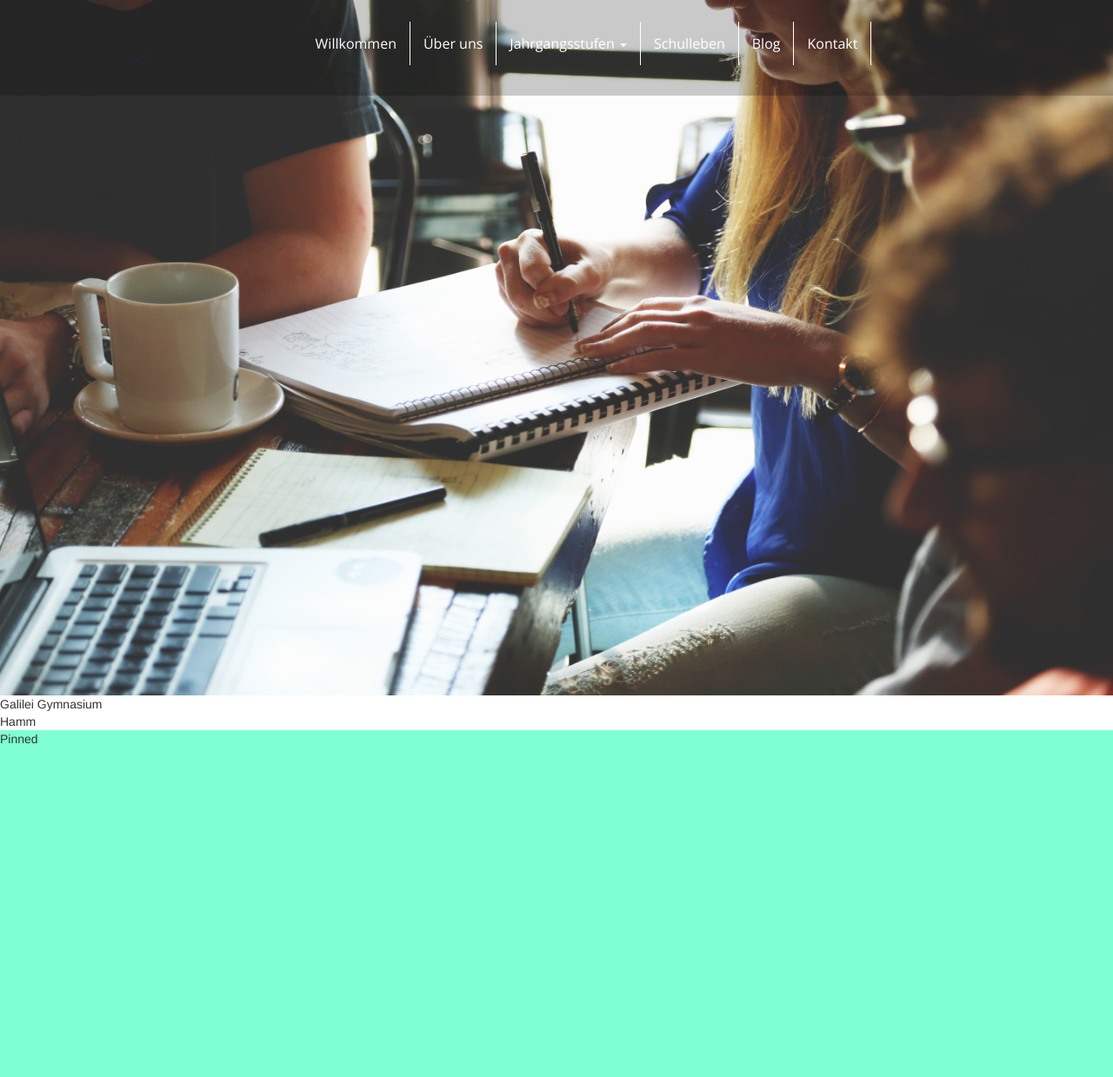
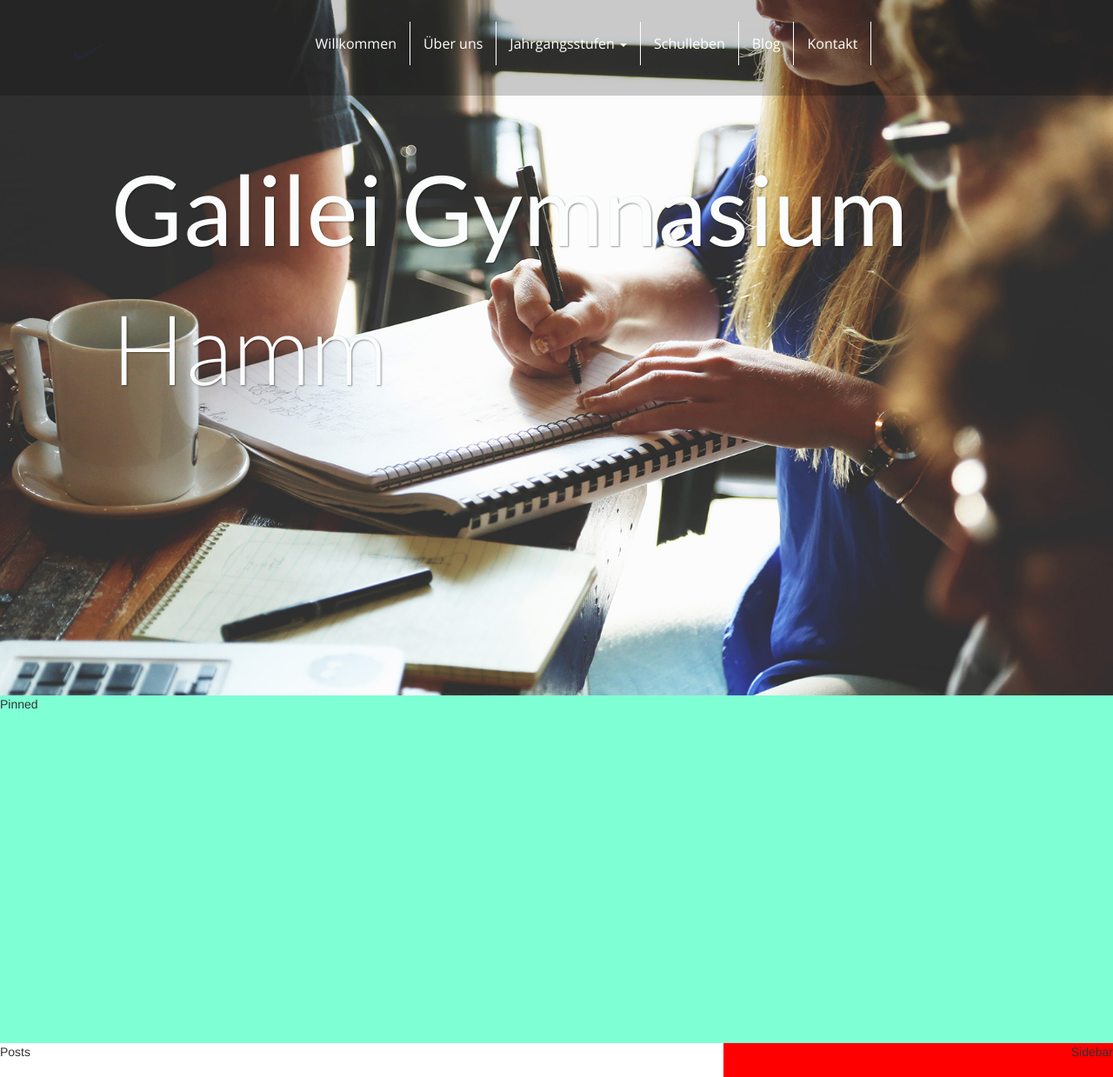
Before and after one commit to dehv/GalileiGymnasium, a PHP site: page / in a window 1280 px wide. Shown: the top 1239 px of the page at 87% size. Run offline with PHP 8.4, Linux system fonts and the light colour scheme; some libraries are stand-ins or nearby versions.

Commit message:
Fixed Text

```diff
--- a/index.css
+++ b/index.css
@@ -1,6 +1,31 @@
+
 
 .main {
+    height: 100vh;
+    width: 100%;
+    background: url(people-woman-coffee-meeting.jpg) no-repeat center center scroll;
+    -webkit-background-size: cover;
+    -moz-background-size: cover;
+    -o-background-size: cover;
+    background-size: cover;
+}
 
+.text {
+    color: #fbfcfc;
+    text-shadow: 1px 1px 2px rgba(0, 0, 0, 0.4);
+    font-family: 'Lato', sans-serif;
+    font-weight: 400;
+    font-size: 8em;
+    padding-top: 20vh;
+    padding-left: 10vw;
+}
+
+.gal {
+    font-weight: 400;
+}
+
+.hamm {
+    font-weight: 300;
 }
 
 .pinned {
--- a/index.html
+++ b/index.html
@@ -4,7 +4,13 @@
         <meta charset="utf-8">
         <meta http-equiv="X-UA-Compatible" content="IE=edge">
         <meta name="viewport" content="width=device-width, initial-scale=1">
-        <title></title>
+        <title>Galilei Gymnasium</title>
+
+        <!--GFonts-->
+        <link href='https://fonts.googleapis.com/css?family=Open+Sans:400,700,600' rel='stylesheet' type='text/css'>
+        <link href='https://fonts.googleapis.com/css?family=Montserrat:400,700' rel='stylesheet' type='text/css'>
+        <link href='https://fonts.googleapis.com/css?family=Lato:400,300,100' rel='stylesheet' type='text/css'>
+        <!--GFonts End-->
 
         <link rel="stylesheet" href="https://maxcdn.bootstrapcdn.com/bootstrap/3.3.5/css/bootstrap.min.css">
         <link rel="stylesheet" href="https://cdnjs.cloudflare.com/ajax/libs/octicons/3.1.0/octicons.min.css">
@@ -75,8 +81,7 @@
                 -->
 
                 <div class="text">
-                  <img class="preview-image" src="people-woman-coffee-meeting.jpg">
-                  Galilei Gymnasium <br> Hamm
+                  <span class="gal">Galilei Gymnasium</span> <span class="hamm">Hamm</span>
                 </div>
             </div>
             <div class="pinned" id="pin">
```
Also changed, not shown: people-woman-coffee-meeting.jpg.
